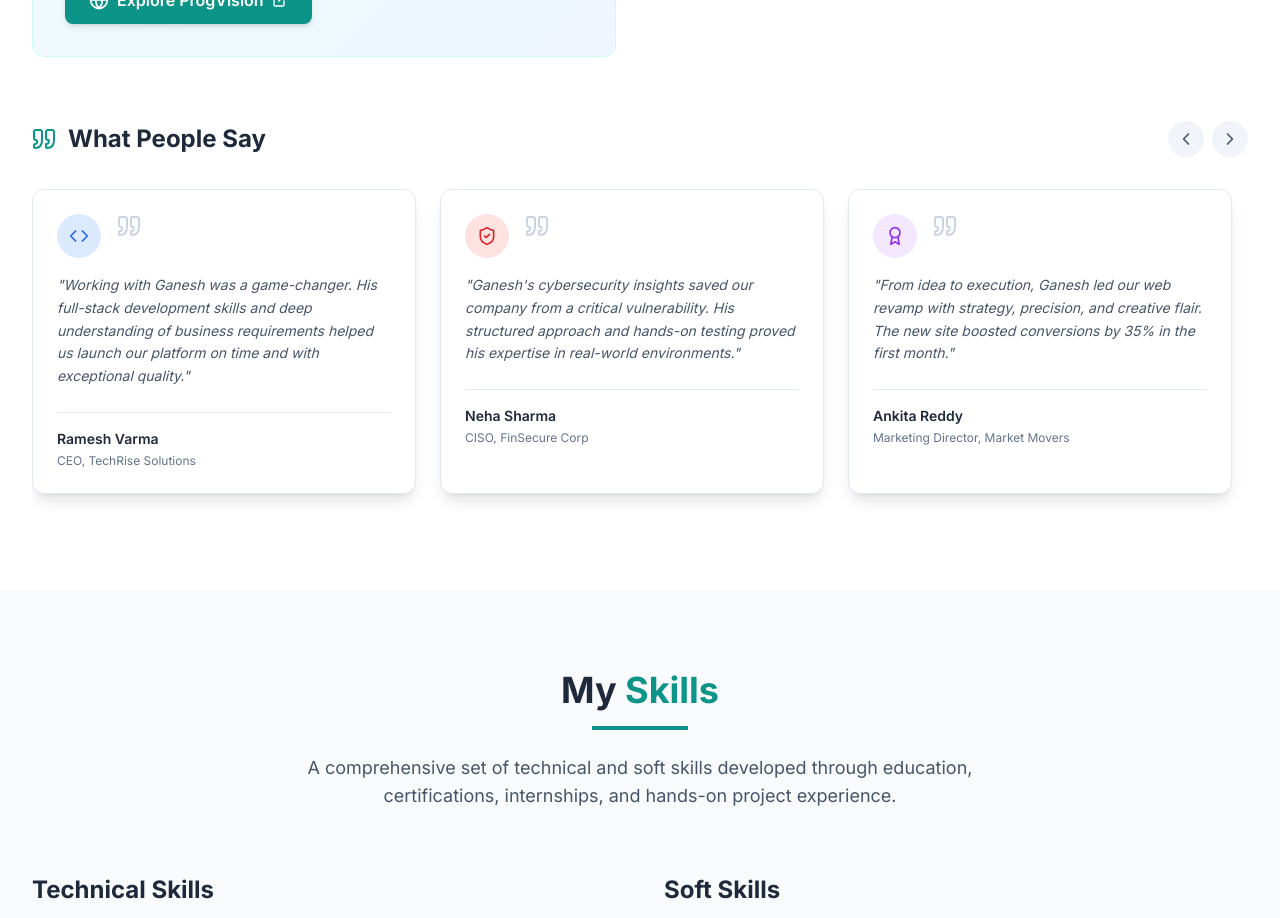
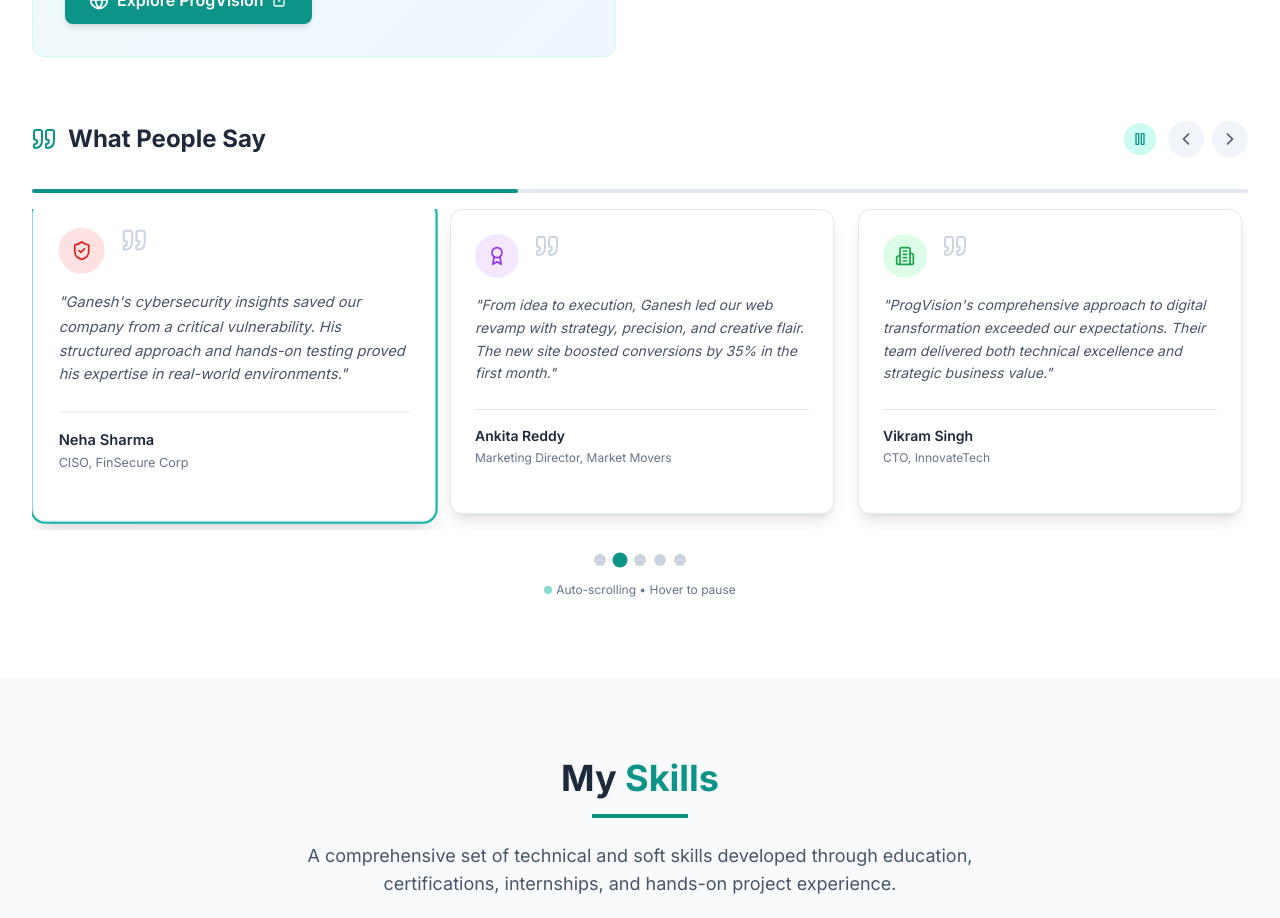
Before and after one commit to ganeshkrishnareddy/Portfolio, a React (Vite) app: page / in a window 1280 px wide. Shown: the part 2340-3258 px from the top of the page. Built offline with nearby package versions, Linux system fonts and the light colour scheme.

Commit message:
Add auto-scrolling functionality to testimonials

```diff
--- a/src/components/About.tsx
+++ b/src/components/About.tsx
@@ -1,7 +1,12 @@
-import React from 'react';
-import { ShieldCheck, GraduationCap, Briefcase, Code, Award, Users, Target, Lightbulb, ExternalLink, Building2, MapPin, Globe, Quote, ChevronLeft, ChevronRight } from 'lucide-react';
+import React, { useEffect, useRef, useState } from 'react';
+import { ShieldCheck, GraduationCap, Briefcase, Code, Award, Users, Target, Lightbulb, ExternalLink, Building2, MapPin, Globe, Quote, ChevronLeft, ChevronRight, Play, Pause } from 'lucide-react';
 
 const About: React.FC = () => {
+  const [currentTestimonial, setCurrentTestimonial] = useState(0);
+  const [isAutoPlaying, setIsAutoPlaying] = useState(true);
+  const intervalRef = useRef<NodeJS.Timeout | null>(null);
+  const containerRef = useRef<HTMLDivElement>(null);
+
   const testimonials = [
     {
       quote: "Working with Ganesh was a game-changer. His full-stack development skills and deep understanding of business requirements helped us launch our platform on time and with exceptional quality.",
@@ -40,19 +45,64 @@ const About: React.FC = () => {
     }
   ];
 
-  const scrollTestimonials = (direction: 'left' | 'right') => {
-    const container = document.getElementById('testimonials-container');
-    if (container) {
-      const scrollAmount = 320; // Width of one testimonial card + gap
-      const currentScroll = container.scrollLeft;
-      const targetScroll = direction === 'left'
-        ? currentScroll - scrollAmount
-        : currentScroll + scrollAmount;
+  // Auto-scroll functionality
+  useEffect(() => {
+    if (isAutoPlaying) {
+      intervalRef.current = setInterval(() => {
+        setCurrentTestimonial((prev) => (prev + 1) % testimonials.length);
+      }, 4000); // Change testimonial every 4 seconds
+    } else {
+      if (intervalRef.current) {
+        clearInterval(intervalRef.current);
+      }
+    }
 
-      container.scrollTo({
-        left: targetScroll,
+    return () => {
+      if (intervalRef.current) {
+        clearInterval(intervalRef.current);
+      }
+    };
+  }, [isAutoPlaying, testimonials.length]);
+
+  // Scroll to current testimonial when index changes
+  useEffect(() => {
+    if (containerRef.current) {
+      const scrollAmount = currentTestimonial * 320; // Width of one testimonial card + gap
+      containerRef.current.scrollTo({
+        left: scrollAmount,
         behavior: 'smooth'
       });
+    }
+  }, [currentTestimonial]);
+
+  const scrollTestimonials = (direction: 'left' | 'right') => {
+    if (direction === 'left') {
+      setCurrentTestimonial((prev) => (prev - 1 + testimonials.length) % testimonials.length);
+    } else {
+      setCurrentTestimonial((prev) => (prev + 1) % testimonials.length);
+    }
+  };
+
+  const goToTestimonial = (index: number) => {
+    setCurrentTestimonial(index);
+  };
+
+  const toggleAutoPlay = () => {
+    setIsAutoPlaying(!isAutoPlaying);
+  };
+
+  // Pause auto-scroll when user hovers over testimonials
+  const handleMouseEnter = () => {
+    if (intervalRef.current) {
+      clearInterval(intervalRef.current);
+    }
+  };
+
+  const handleMouseLeave = () => {
+    if (isAutoPlaying) {
+      intervalRef.current = setInterval(() => {
+        setCurrentTestimonial((prev) => (prev + 1) % testimonials.length);
+      }, 4000);
     }
   };
 
@@ -280,13 +330,29 @@ const About: React.FC = () => {
           </div>
         </div>
 
-        {/* Enhanced Testimonials Section with Horizontal Scrolling */}
+        {/* Enhanced Auto-Scrolling Testimonials Section */}
         <div className="mt-12 sm:mt-16">
           <div className="flex items-center justify-between mb-6 sm:mb-8">
             <h3 className="text-xl sm:text-2xl font-bold text-slate-800 dark:text-white flex items-center">
               <Quote className="h-5 w-5 sm:h-6 sm:w-6 text-teal-600 dark:text-teal-400 mr-3" />
               What People Say
             </h3>
+
+            {/* Auto-play Controls */}
+            <div className="flex items-center gap-3">
+              {/* Auto-play Toggle */}
+              <button
+                onClick={toggleAutoPlay}
+                className={`p-2 rounded-full transition-colors ${
+                  isAutoPlaying
+                    ? 'bg-teal-100 dark:bg-teal-900/30 text-teal-600 dark:text-teal-400'
+                    : 'bg-slate-100 dark:bg-slate-800 text-slate-600 dark:text-slate-400'
+                }`}
+                aria-label={isAutoPlaying ? "Pause auto-scroll" : "Start auto-scroll"}
+                title={isAutoPlaying ? "Pause auto-scroll" : "Start auto-scroll"}
+              >
+                {isAutoPlaying ? <Pause className="h-4 w-4" /> : <Play className="h-4 w-4" />}
+              </button>
 
               {/* Navigation Buttons */}
               <div className="hidden sm:flex gap-2">
@@ -306,18 +372,41 @@ const About: React.FC = () => {
                 </button>
               </div>
             </div>
+          </div>
+
+          {/* Auto-scrolling Progress Indicator */}
+          {isAutoPlaying && (
+            <div className="mb-4">
+              <div className="w-full bg-slate-200 dark:bg-slate-700 rounded-full h-1">
+                <div
+                  className="bg-teal-600 h-1 rounded-full transition-all duration-100 ease-linear"
+                  style={{
+                    width: `${((currentTestimonial + 1) / testimonials.length) * 100}%`
+                  }}
+                />
+              </div>
+            </div>
+          )}
 
           {/* Scrollable Testimonials Container */}
-          <div className="relative">
           <div
-              id="testimonials-container"
+            className="relative"
+            onMouseEnter={handleMouseEnter}
+            onMouseLeave={handleMouseLeave}
+          >
+            <div
+              ref={containerRef}
               className="flex gap-4 sm:gap-6 overflow-x-auto scrollbar-hide pb-4 snap-x snap-mandatory"
               style={{ scrollbarWidth: 'none', msOverflowStyle: 'none' }}
             >
               {testimonials.map((testimonial, index) => (
                 <div
                   key={index}
-                  className="flex-none w-80 sm:w-96 bg-white dark:bg-slate-800 p-6 rounded-xl shadow-lg border border-slate-200 dark:border-slate-700 snap-start hover:shadow-xl transition-shadow"
+                  className={`flex-none w-80 sm:w-96 bg-white dark:bg-slate-800 p-6 rounded-xl shadow-lg border border-slate-200 dark:border-slate-700 snap-start transition-all duration-300 ${
+                    index === currentTestimonial
+                      ? 'ring-2 ring-teal-500 shadow-xl scale-105'
+                      : 'hover:shadow-xl'
+                  }`}
                 >
                   {/* Quote Icon */}
                   <div className="flex items-start mb-4">
@@ -345,31 +434,38 @@ const About: React.FC = () => {
               ))}
             </div>
 
-            {/* Mobile Navigation Dots */}
-            <div className="flex justify-center gap-2 mt-6 sm:hidden">
+            {/* Testimonial Indicators */}
+            <div className="flex justify-center gap-2 mt-6">
               {testimonials.map((_, index) => (
                 <button
                   key={index}
-                  onClick={() => {
-                    const container = document.getElementById('testimonials-container');
-                    if (container) {
-                      container.scrollTo({
-                        left: index * 320,
-                        behavior: 'smooth'
-                      });
-                    }
-                  }}
-                  className="w-2 h-2 rounded-full bg-slate-300 dark:bg-slate-600 hover:bg-teal-500 dark:hover:bg-teal-400 transition-colors"
+                  onClick={() => goToTestimonial(index)}
+                  className={`w-3 h-3 rounded-full transition-all duration-300 ${
+                    index === currentTestimonial
+                      ? 'bg-teal-600 scale-125'
+                      : 'bg-slate-300 dark:bg-slate-600 hover:bg-teal-400 dark:hover:bg-teal-500'
+                  }`}
                   aria-label={`Go to testimonial ${index + 1}`}
                 />
               ))}
             </div>
+
+            {/* Auto-scroll Status */}
+            <div className="text-center mt-4">
+              <p className="text-xs text-slate-500 dark:text-slate-400">
+                {isAutoPlaying ? (
+                  <>
+                    <span className="inline-flex items-center gap-1">
+                      <span className="w-2 h-2 bg-teal-500 rounded-full animate-pulse"></span>
+                      Auto-scrolling • Hover to pause
+                    </span>
+                  </>
+                ) : (
+                  'Auto-scroll paused • Click play to resume'
+                )}
+              </p>
             </div>
-
-          {/* Scroll Hint for Mobile */}
-          <p className="text-center text-xs text-slate-500 dark:text-slate-400 mt-4 sm:hidden">
-            Swipe left or right to see more testimonials
-          </p>
+          </div>
         </div>
       </div>
     </section>
```
Lines whose indentation alone changed are shown as unchanged.
